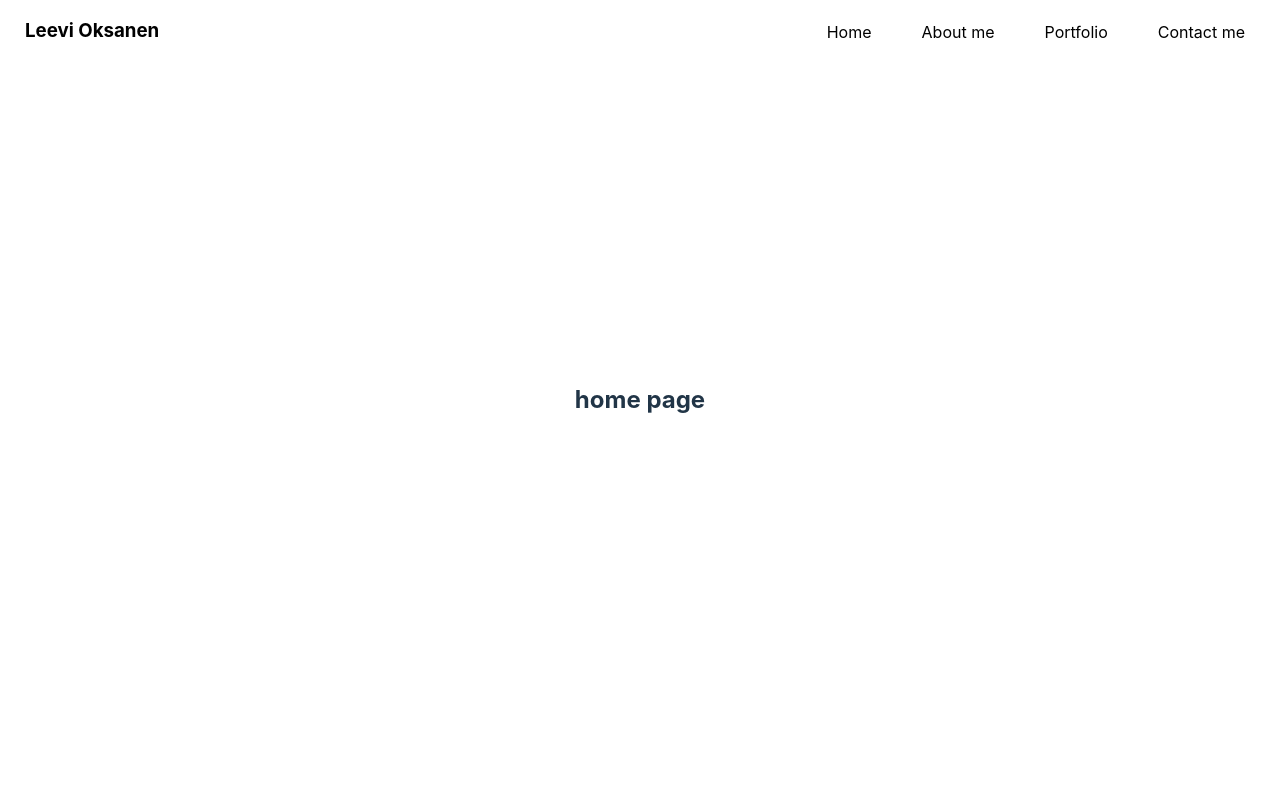
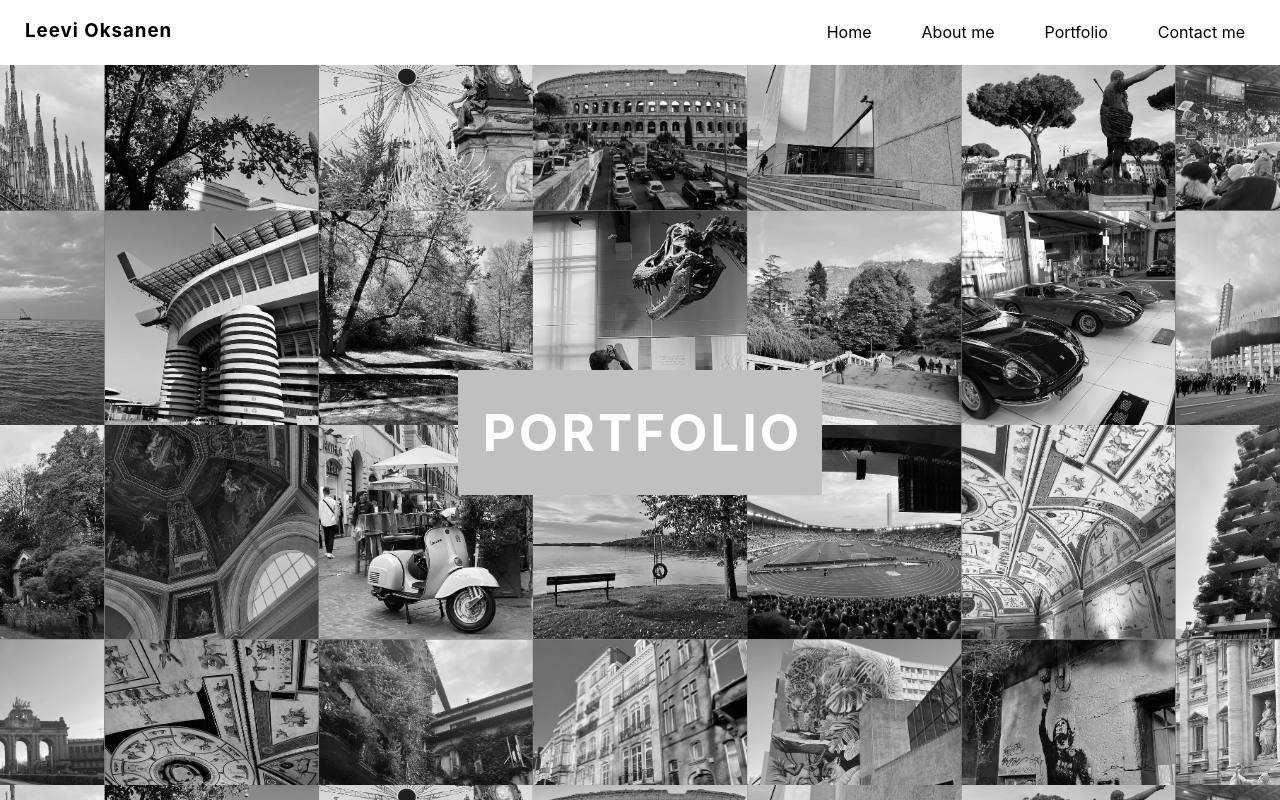
Before and after one commit to juliavarjamo/portfolio-website, a React (Vite) app: page / in a window 1280 px wide. Built offline with nearby package versions, Linux system fonts and the light colour scheme.

Commit message:
Home page contents added

```diff
--- a/src/Navigation.css
+++ b/src/Navigation.css
@@ -6,6 +6,7 @@
     padding: 10px;
     padding-top: 17px;
     margin: 0 15px;
+    letter-spacing: 1px;
 }
 
 .navbar {
--- a/src/components/About.css
+++ b/src/components/About.css
@@ -13,6 +13,10 @@ img {
     padding: 10px;
 }
 
+.text h2 {
+    letter-spacing: 2px;
+}
+
 .text {
     flex: 1;
     text-align: justify;
--- /dev/null
+++ b/src/components/Home.css
@@ -0,0 +1,20 @@
+.container {
+    position: fixed;
+    top: 65px;
+    left: 0;
+    right: 0;
+    bottom: 0;
+    display: flex;
+    align-items: center;
+    justify-content: center;
+    background-image: url('../assets/background.png');
+}
+
+.container .header {
+    color: white;
+    letter-spacing: 3px;
+    background-color: #c0c0c0;
+    padding-left: 25px;
+    padding-right: 20px;
+    border-radius: 2px;
+}
--- a/src/components/HomePage.jsx
+++ b/src/components/HomePage.jsx
@@ -1,10 +1,12 @@
 import React from 'react';
-import '../Navigation.css';
+import './Home.css';
 
 function HomePage() {
     return (
-        <div>
-            <h2>home page </h2>
+        <div className='container'>
+            <div className='header'>
+                <h1>PORTFOLIO</h1>
+            </div>
         </div>
     );
 };
```
Also changed, not shown: src/assets/background.png (added), 1 other file (tests, documents, lock files or other folders).
